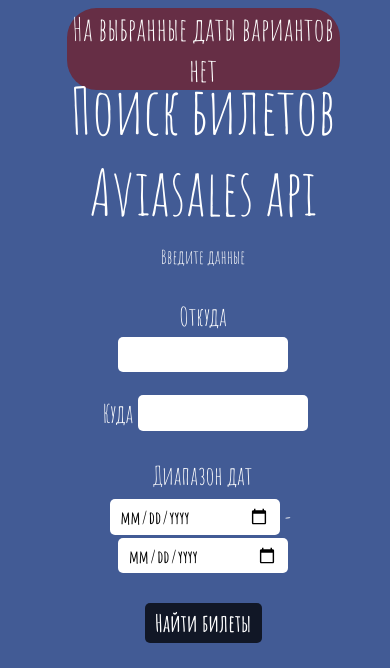
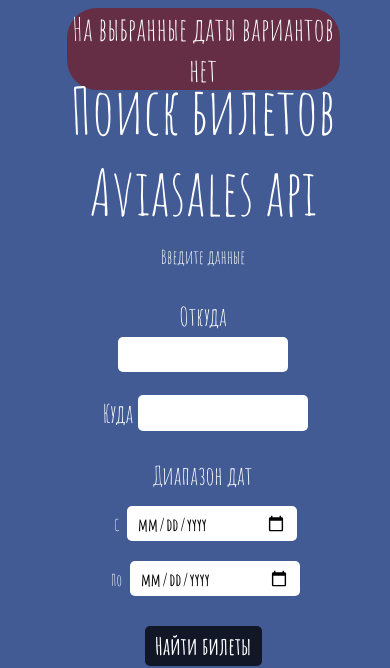
Before and after one commit to Makstarr/Aviasales-js, a plain HTML site: page index.html in a window 390 px wide. Shown: the top 668 px of the page. Drawn offline with Linux system fonts and the light colour scheme; no server answers.

Commit message:
Adaptation

```diff
--- a/index.html
+++ b/index.html
@@ -36,12 +36,14 @@
                                 </ul>
                             </div>
                             <div class="input">
-                                <h3>Диапазон дат</h3>
+                                <h3 class="date-title">Диапазон дат</h3>
                                 <label>
+                                    <span class="date-label-title">C</span>
                                     <input type="date" class="input__date-min" placeholder="год-месяц-день" required>
                                 </label>
-                                <h3>-</h3>
+                                <h3 class="date-title date-defis">-</h3>
                                 <label>
+                                    <span class="date-label-title">По</span>
                                     <input type="date" class="input__date-max" placeholder="год-месяц-день" required>
                                 </label>
                             </div>
--- a/javaScript.js
+++ b/javaScript.js
@@ -94,15 +94,11 @@
 
 const renderTickets = (tickets) => {
     const perfectTickets = tickets.filter((item) => {
-        console.log(new Date(item.depart_date))
-        console.log(new Date(inputDateMin.value))
         return new Date(item.depart_date)>=new Date(inputDateMin.value)&&new Date(item.depart_date)<=new Date(inputDateMax.value)
     });
     perfectTickets.sort((a,b)=>a.value-b.value)
-    console.log(perfectTickets.length)
     document.querySelector('.title-tickets').style.display ='block';
     otherCheapTickets.innerHTML = '';
-    console.log(perfectTickets.lenght)
     perfectTickets.forEach((item,i)=>otherCheapTickets.append(createCart(item,i)))
 };
 
@@ -130,15 +126,13 @@
 };
 
 const handleCardMove = (event,listFrom,listTo)=>{
-    console.log(event.target.parentElement.parentElement)
     if (event.target.innerHTML==='В избранное'){
-        console.log(event.target.innerHTML)
+        document.querySelector('.right__title').style.display='block';
         event.target.innerHTML='Убрать'
         listTo.append(event.target.parentElement.parentElement)
         return
     }
     if (event.target.innerHTML==='Убрать'){
-        console.log(event.target.innerHTML)
         event.target.innerHTML='В избранное'
         listFrom.append(event.target.parentElement.parentElement)
         return
--- a/style.css
+++ b/style.css
@@ -347,11 +347,28 @@
 }
 
 
-
+.date-label-title{
+    margin: 5px;
+}
 @media (max-width:800px){
     .main__left-column, .main__right-column{
         width: 100%;
         min-height: 100px;
     }
-
+    .date-title{
+        text-align: center;
+        width: 100%;
+        padding-bottom: 10px;
+    }
+    .date-defis{
+        display: none;
+        visibility: hidden;
+        height: 0;
+    }
+    .date-title{
+        display: block;
+    }
+    .right__title{
+        display: none;
+    }
 }
```
